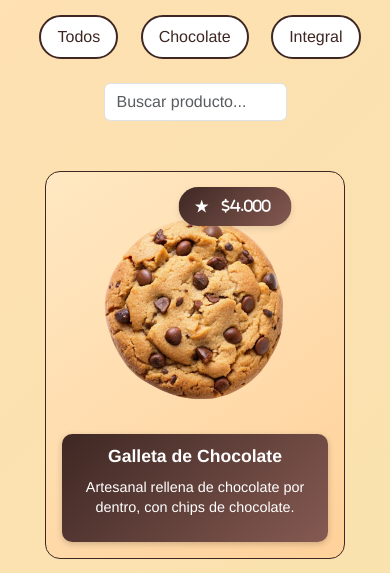
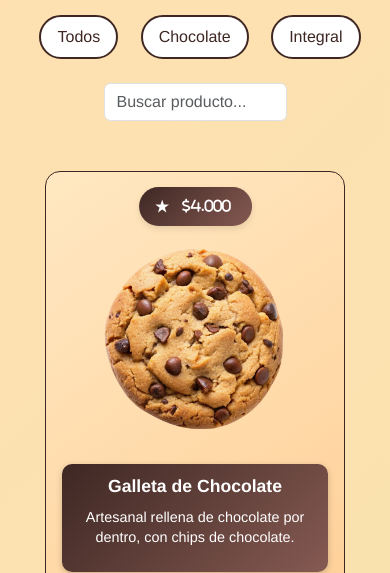
Before and after one commit to BiscuitSecret/BiscuitSecret.github.io, a plain HTML site: page index.html in a window 390 px wide. Shown: the part 527-1100 px from the top of the page. Drawn offline with nearby package versions, Linux system fonts and the light colour scheme.

Commit message:
Rediseño section Sobre Nosotros

```diff
--- a/assets/css/style.css
+++ b/assets/css/style.css
@@ -365,8 +365,8 @@ button {
   right: -35px;
   width: 120px;
   height: 120px;
-  background: url("../img/dibujo-animado-galletas-chocolate_1281867-4949-Photoroom.png") no-repeat
-    center center;
+  background: url("../img/dibujo-animado-galletas-chocolate_1281867-4949-Photoroom.png") no-repeat center
+    center;
   background-size: contain;
   transform: rotate(50deg);
 }
@@ -503,12 +503,14 @@ button {
 .timeline-content h5 {
   font-size: 1.1rem; /* Fuente un poco más pequeña */
   margin-bottom: 5px;
+  margin-left: 0.2rem;
   color: #5d4037;
 }
 
 .timeline-content p {
   font-size: 0.75rem; /* Fuente reducida */
   line-height: 1.5;
+  margin-left: 0.2rem;
   color: #3e2723;
 }
 
@@ -586,7 +588,7 @@ button {
   text-align: center;
   padding-bottom: 25px;
   box-shadow: 0 2px 6px rgba(0, 0, 0, 0.2);
-/*   margin-bottom: 20px; */
+  /*   margin-bottom: 20px; */
 }
 
 .info-box .cookie-title {
@@ -609,7 +611,7 @@ button {
   font-size: 0.9rem;
   margin-left: 40px;
   margin-right: 40px;
-/*   margin-top: 20px; */
+  /*   margin-top: 20px; */
   border-radius: 50px;
   font-weight: bold;
   display: flex;
@@ -883,8 +885,8 @@ button {
   position: absolute;
   width: 100px;
   height: 100px;
-  background: url("../img/dibujo-animado-galletas-chocolate_1281867-4949-Photoroom.png") no-repeat
-    center center;
+  background: url("../img/dibujo-animado-galletas-chocolate_1281867-4949-Photoroom.png") no-repeat center
+    center;
   background-size: contain;
   opacity: 0.1;
 }
@@ -971,7 +973,7 @@ button {
     text-align: center;
     position: absolute;
     left: 50%;
-    transform: translateX(-50%);
+    transform: translateX(-85%);
     top: 15px;
     background-color: #fff;
     border-radius: 20px;
@@ -982,6 +984,11 @@ button {
     gap: 0.3rem;
     font-size: 0.8rem;
     font-weight: 600;
+    margin-bottom: 35px;
+  }
+
+  .cookie-image {
+    margin-top: 50px;
   }
 
   /* Los cols de Bootstrap se apilarán automáticamente, pero se ajustan algunos márgenes */
@@ -1007,6 +1014,7 @@ button {
   }
   .timeline-content h5 {
     font-size: 1rem;
+    margin-left: 0.3rem;
   }
   .timeline-content p {
     font-size: 0.9rem;
```
